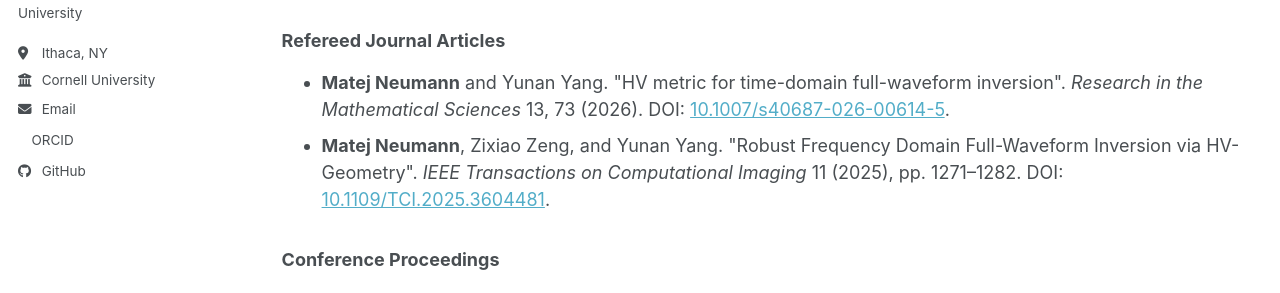
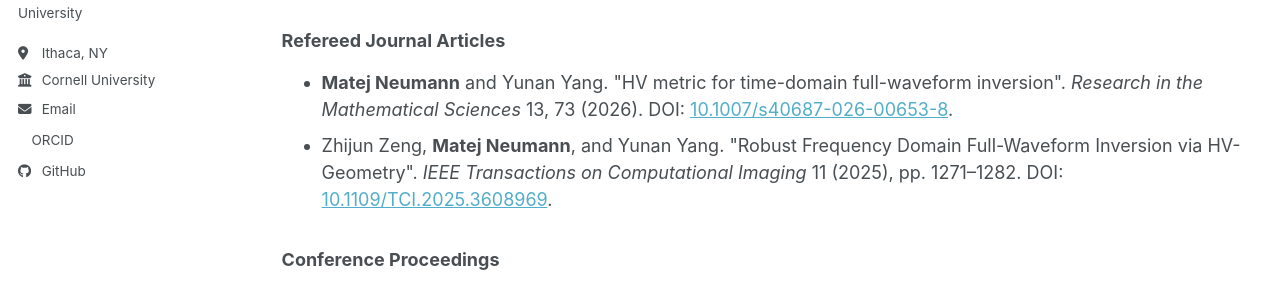
Before and after one commit to matejxx1/matejxx1.github.io, a Jekyll site: the page built from _pages/publications.html, in a window 1280 px wide and 980 px high. Shown: the part 355-648 px from the top of the window. Built offline with Jekyll 4.4.1, drawn with Linux system fonts in a browser that asks for light colours; a script bundle is joined from its source files by our own code; a style sheet for code colours, icons or effects is not loaded.

Commit message:
Update publication entries in publications.html

```diff
--- a/_pages/publications.html
+++ b/_pages/publications.html
@@ -13,8 +13,8 @@ author_profile: true
 
 <h3>Refereed Journal Articles</h3>
 <ul>
-  <li><strong>Matej Neumann</strong> and Yunan Yang. "HV metric for time-domain full-waveform inversion". <em>Research in the Mathematical Sciences</em> 13, 73 (2026). DOI: <a href="https://doi.org/10.1007/s40687-026-00614-5">10.1007/s40687-026-00614-5</a>.</li>
-  <li><strong>Matej Neumann</strong>, Zixiao Zeng, and Yunan Yang. "Robust Frequency Domain Full-Waveform Inversion via HV-Geometry". <em>IEEE Transactions on Computational Imaging</em> 11 (2025), pp. 1271–1282. DOI: <a href="https://doi.org/10.1109/TCI.2025.3604481">10.1109/TCI.2025.3604481</a>.</li>
+  <li><strong>Matej Neumann</strong> and Yunan Yang. "HV metric for time-domain full-waveform inversion". <em>Research in the Mathematical Sciences</em> 13, 73 (2026). DOI: <a href="https://doi.org/10.1007/s40687-026-00653-8">10.1007/s40687-026-00653-8</a>.</li>
+  <li>Zhijun Zeng, <strong>Matej Neumann</strong>, and Yunan Yang. "Robust Frequency Domain Full-Waveform Inversion via HV-Geometry". <em>IEEE Transactions on Computational Imaging</em> 11 (2025), pp. 1271–1282. DOI: <a href="https://doi.org/10.1109/TCI.2025.3608969">10.1109/TCI.2025.3608969</a>.</li>
 </ul>
 
 <h3>Conference Proceedings</h3>
```
